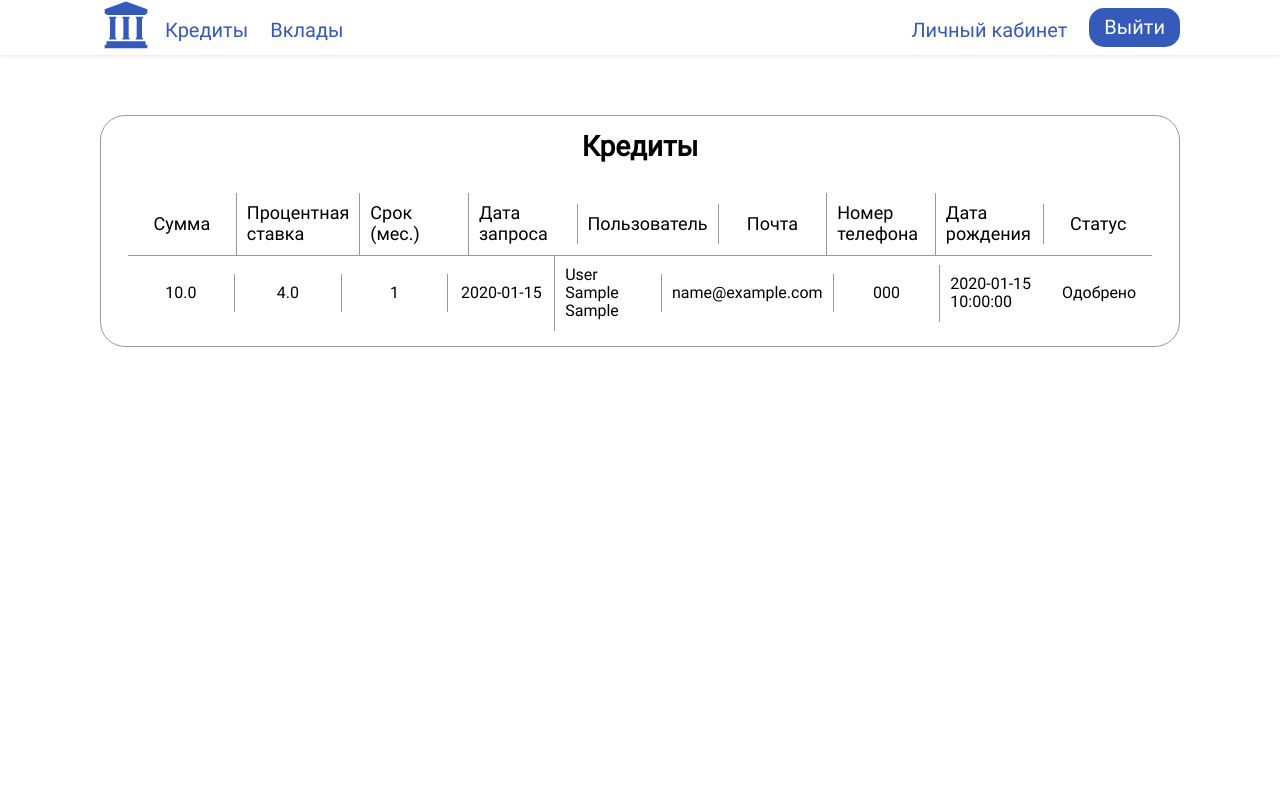
After one commit to rondarchik/BankingSystem, a Flask app: page /credit_admin in a window 1280 px wide. The commit adds this page. Run offline with Flask 3, Linux system fonts and the light colour scheme; a user stored in the database is signed in; tables that the repository leaves empty hold one stand-in row (values such as "Sample post").

Commit message:
view&approve credit admin function

```diff
--- a/BankingSystem/app.py
+++ b/BankingSystem/app.py
@@ -1,4 +1,7 @@
+from datetime import date
 from functools import wraps
+from sqlalchemy import event
+from dateutil.relativedelta import relativedelta
 from flask import Flask, render_template, redirect, url_for, request, jsonify, abort, flash
 from flask_migrate import Migrate
 from flask_login import LoginManager, login_user, logout_user, login_required, current_user
@@ -184,6 +187,11 @@ def get_user_credits_and_applications(user):
 # @role_required('Клиент')
 def credit():
     credits, applications = get_user_credits_and_applications(current_user.id)
+
+    user_role = UserRole.query.filter_by(user_id=current_user.id).first().role.role_name
+    if user_role == 'Админ':
+        return render_template('credit_admin.html')
+
     return render_template('credit.html', credits=credits, applications=applications)
 
 
@@ -212,6 +220,49 @@ def create_credit():
         print(form.errors)
 
     return render_template('new_credit.html', form=form)
+
+
+def get_admin_credits_and_applications(user):
+    admin_department_id = Admin.query.filter_by(id=user).first().department_id
+    credit_requests = CreditRequest.query.filter_by(department_id=admin_department_id).all()
+    return credit_requests
+
+
+def get_application(application):
+    credit_requests = CreditRequest.query.filter_by(id=application).first()
+    return credit_requests
+
+
+@app.route('/update_status', methods=['POST'])
+def update_credit_request():
+    application_id = request.form.get('app_id')
+    application = get_application(application_id)
+
+    if application:
+        application.status = True
+
+        credit = Credit(
+            user_id=application.user.id,
+            amount=application.amount,
+            repaid_amount=0,
+            interest_rate=application.interest_rate,
+            start_date=date.today(),
+            end_date=date.today() + relativedelta(months=+application.date_term),
+            is_closed=False
+        )
+        db.session.add(credit)
+        db.session.commit()
+
+    return redirect(url_for('credit_admin'))
+
+
+@app.route('/credit_admin', methods=['POST', 'GET'])
+@login_required
+# @role_required('Клиент')
+def credit_admin():
+    applications = get_admin_credits_and_applications(current_user.id)
+
+    return render_template('credit_admin.html', applications=applications)
 
 
 @app.route('/profile', methods=['POST', 'GET'])
--- a/BankingSystem/static/css/credit.css
+++ b/BankingSystem/static/css/credit.css
@@ -23,3 +23,35 @@
     display: flex;
     justify-content: center;
 }
+
+.credit-admin__content {
+    border-radius: 25px;
+    border: 1px solid #999999;
+    width: 1400px;
+    display: block;
+    /*align-items: center;*/
+    /*justify-content: center;*/
+    padding-top: 15px;
+    padding-bottom: 15px;
+}
+
+.credit-admin__table {
+    width: 95%;
+    display: flex;
+    align-items: center;
+    justify-content: center;
+    border-collapse: collapse;
+    margin-right: auto;
+    margin-left: auto;
+}
+
+.no-btn {
+    margin-left: 10px;
+    background: red;
+}
+
+.rows {
+    width: 33.33%;
+    padding: 10px;
+    border: 1px solid #999999;
+}
--- /dev/null
+++ b/BankingSystem/templates/base_admin.html
@@ -0,0 +1,52 @@
+<!doctype html>
+<html lang="ru">
+<head>
+    <title>{% block title %}{% endblock %}</title>
+    <meta charset="UTF-8">
+    <meta name="viewport"
+          content="width=device-width, user-scalable=no, initial-scale=1.0, maximum-scale=1.0, minimum-scale=1.0">
+    <meta http-equiv="X-UA-Compatible" content="ie=edge">
+    <link rel="icon" type="image/png" href="static/images/icons/favicon.ico" >
+    <link rel="stylesheet" href="static/css/index.css">
+</head>
+<body class="body">
+    <header class="header header__shadow">
+        <div class="container header__container">
+            <div class="header__logo-container">
+                <a href="/">
+                    <img class="header__logo" src="static/images/bank-logo.svg" alt="Логотип банкинга">
+                </a>
+
+                <nav class="nav header__nav-navigation">
+                    <a href="/credit_admin" class="nav__link nav__btn">Кредиты</a>
+                    <a class="nav__link nav__btn">Вклады</a>
+                </nav>
+            </div>
+
+            <nav class="nav header__nav-auth">
+                {% if current_user.is_authenticated %}
+                    <a href="/profile" class="nav__link nav__btn nav__btn-auth">Личный кабинет</a>
+
+                    <a href="/logout" class="nav__btn">
+                        <button class="btn nav__auth-btn">Выйти</button>
+                    </a>
+                {% else %}
+                    <a href="/register" class="nav__btn">
+                        <button class="btn">Зарегистрироваться</button>
+                    </a>
+                    <a href="/login" class="nav__btn">
+                        <button class="btn">Войти</button>
+                    </a>
+                {% endif %}
+            </nav>
+        </div>
+    </header>
+    <main>
+        {% block content %}
+        {% endblock %}
+    </main>
+
+    {% block scripts %}
+    {% endblock %}
+</body>
+</html>
--- a/BankingSystem/templates/credit.html
+++ b/BankingSystem/templates/credit.html
@@ -26,7 +26,7 @@
                         <td class="account__table-column">{{ credit.interest_rate }}</td>
                         <td class="account__table-column">{{ credit.start_date.strftime('%Y-%m-%d') }}</td>
                         <td class="account__table-column">{{ credit.end_date.strftime('%Y-%m-%d') }}</td>
-                        <td class="account__table-column">{{ credit.is_closed }}</td>
+                        <td class="account__table-column">Открыт</td>
                     </tr>
                     {% endfor %}
                     {% for apps in applications %}
--- /dev/null
+++ b/BankingSystem/templates/credit_admin.html
@@ -0,0 +1,58 @@
+{% extends 'base_admin.html' %}
+
+{% block title %}Кредиты{% endblock %}
+
+{% block content %}
+    <div class="container account__container">
+        <div class="credit-admin__content">
+            <div class="account__title">
+                <h1 class="account__rate-title"><b>Кредиты</b></h1>
+            </div>
+
+            {%  if applications %}
+                <table class="credit-admin__table">
+                    <tr class="account__table-row">
+                        <td class="account__table-column_header">Сумма</td>
+                        <td class="account__table-column_header">Процентная ставка</td>
+                        <td class="account__table-column_header">Срок (мес.)</td>
+                        <td class="account__table-column_header">Дата запроса</td>
+                        <td class="account__table-column_header">Пользователь</td>
+                        <td class="account__table-column_header">Почта</td>
+                        <td class="account__table-column_header">Номер телефона</td>
+                        <td class="account__table-column_header">Дата рождения</td>
+                        <td class="account__table-column_header">Статус</td>
+                    </tr>
+                    {% for apps in applications %}
+                        <tr class="account__table-row">
+                        <td class="account__table-column">{{ apps.amount }}</td>
+                        <td class="account__table-column">{{ apps.interest_rate }}</td>
+                        <td class="account__table-column">{{ apps.date_term }}</td>
+                        <td class="account__table-column">{{ apps.request_date.strftime('%Y-%m-%d') }}</td>
+                        <td class="account__table-column">
+                            {{ apps.user.last_name + ' ' + apps.user.first_name + ' ' + apps.user.patronymic }}
+                        </td>
+                        <td class="account__table-column">{{ apps.user.email }}</td>
+                        <td class="account__table-column">{{ apps.user.phone_number }}</td>
+                        <td class="account__table-column">{{ apps.user.birth_date }}</td>
+                        <form method="POST" action="/update_status">
+                            <td class="account__table-column">
+                                {% if not apps.status %}
+                                    <input type="hidden" name="app_id" value="{{ apps.id }}">
+                                    <button class="btn" d="approve-btn">Ok</button>
+                                {% else %}
+                                    Одобрено
+                                {% endif %}
+                            </td>
+                        </form>
+                    </tr>
+                    {% endfor %}
+                </table>
+            {% else %}
+                <p class="account__no-text">Заявок на кредит нет.</p>
+            {% endif %}
+        </div>
+    </div>
+{% endblock %}
+
+{% block scripts %}
+{% endblock %}
--- a/BankingSystem/templates/home_admin.html
+++ b/BankingSystem/templates/home_admin.html
@@ -1,4 +1,4 @@
-{% extends 'base.html' %}
+{% extends 'base_admin.html' %}
 
 {% block title %}Главная страница{% endblock %}
 
```
Also changed, not shown: BankingSystem/forms.py (+6 -1 lines). Lines whose indentation alone changed are shown as unchanged.
